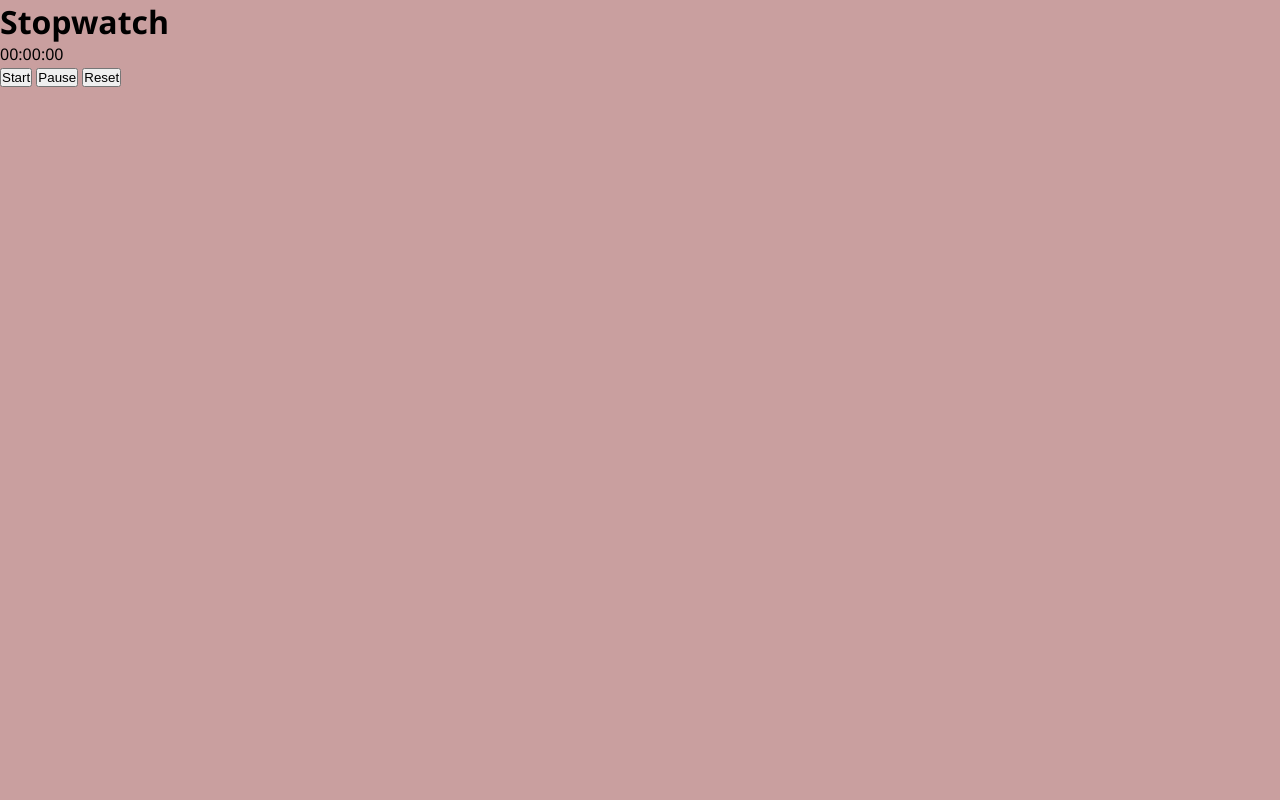
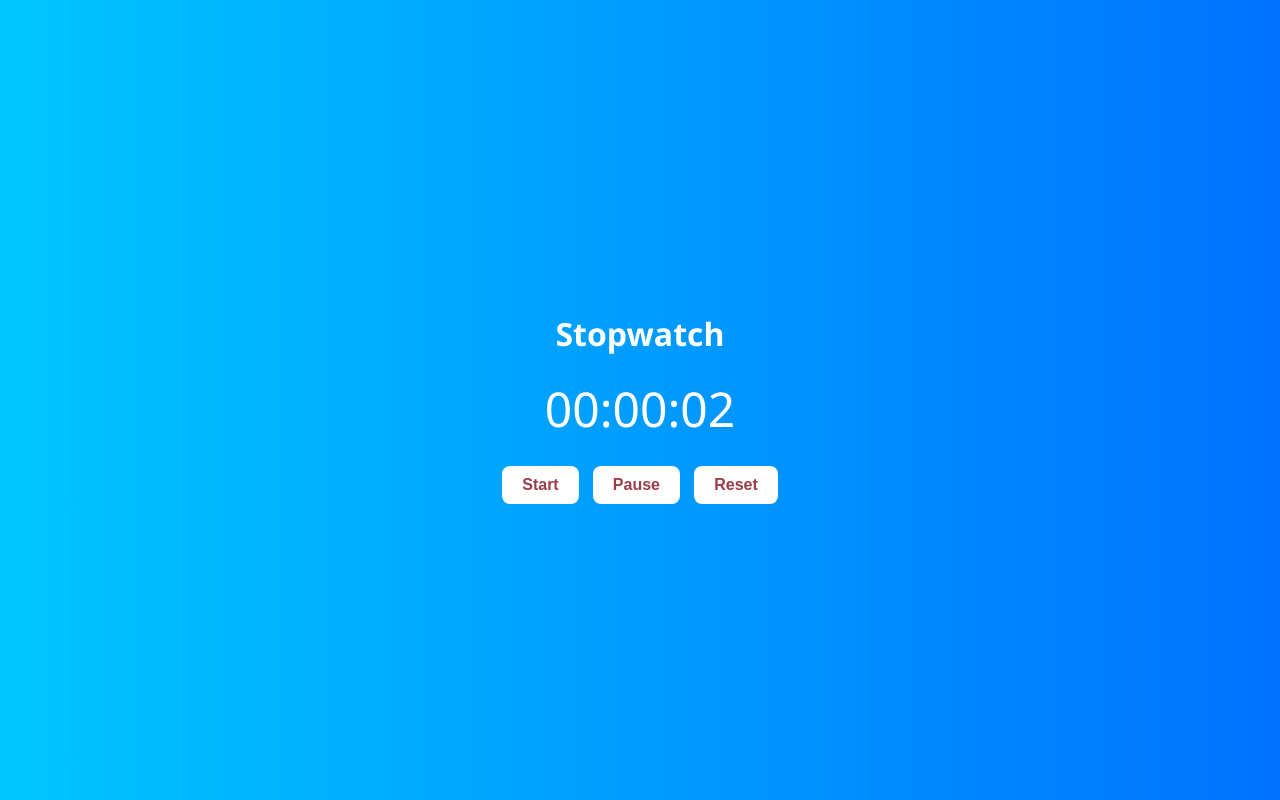
Before and after one commit to Latchan-Ch/PRODIGY_WD, a plain HTML site: page Stopwatch-App/index.html in a window 1280 px wide. Both pictures are taken after a click on the button "Start". Drawn offline with Linux system fonts and the light colour scheme; files that its build step writes are made by us from their sources; files whose address does not match are found by name.

Commit message:
Add files via upload

```diff
--- /dev/null
+++ b/Stopwatch-App/script.js
@@ -0,0 +1,44 @@
+let timer;
+let [hours, minutes, seconds] = [0, 0, 0];
+let isRunning = false;
+
+const display = document.getElementById("display");
+
+function updateDisplay() {
+  let h = hours < 10 ? "0" + hours : hours;
+  let m = minutes < 10 ? "0" + minutes : minutes;
+  let s = seconds < 10 ? "0" + seconds : seconds;
+  display.innerText = `${h}:${m}:${s}`;
+}
+
+function start() {
+  if (!isRunning) {
+    timer = setInterval(() => {
+      seconds++;
+      if (seconds === 60) {
+        seconds = 0;
+        minutes++;
+      }
+      if (minutes === 60) {
+        minutes = 0;
+        hours++;
+      }
+      updateDisplay();
+    }, 1000);
+    isRunning = true;
+  }
+}
+
+function pause() {
+  clearInterval(timer);
+  isRunning = false;
+}
+
+function reset() {
+  clearInterval(timer);
+  [hours, minutes, seconds] = [0, 0, 0];
+  isRunning = false;
+  updateDisplay();
+}
+
+updateDisplay(); // initialize display
--- /dev/null
+++ b/Stopwatch-App/style.css
@@ -0,0 +1,36 @@
+body {
+  font-family: 'Segoe UI', sans-serif;
+  background: linear-gradient(to right, #00c6ff, #0072ff);
+  display: flex;
+  justify-content: center;
+  align-items: center;
+  height: 100vh;
+  margin: 0;
+  color: white;
+}
+
+.container {
+  text-align: center;
+}
+
+#display {
+  font-size: 48px;
+  margin: 20px 0;
+}
+
+button {
+  background-color: white;
+  color: #993d48;
+  font-size: 16px;
+  padding: 10px 20px;
+  margin: 5px;
+  border: none;
+  border-radius: 8px;
+  cursor: pointer;
+  font-weight: bold;
+  transition: all 0.2s;
+}
+
+button:hover {
+  background-color: #e0e0e0;
+}
```
Also changed, not shown: Stopwatch-App/index.html (line endings or trailing spaces).
